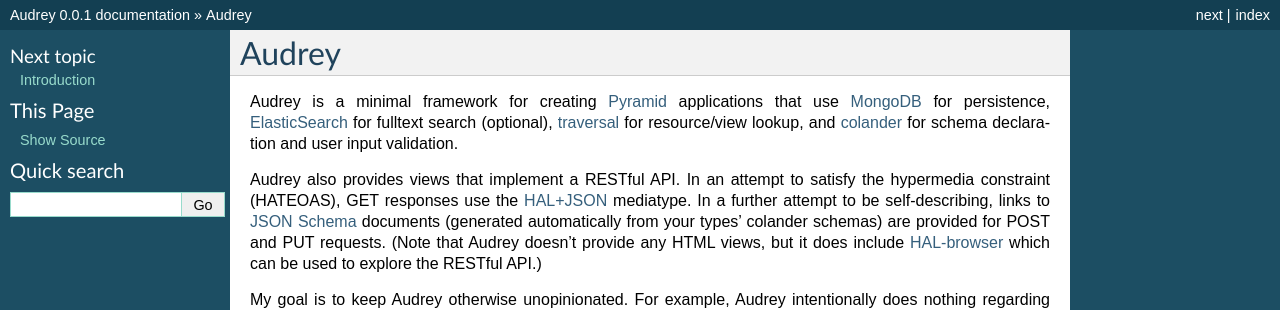
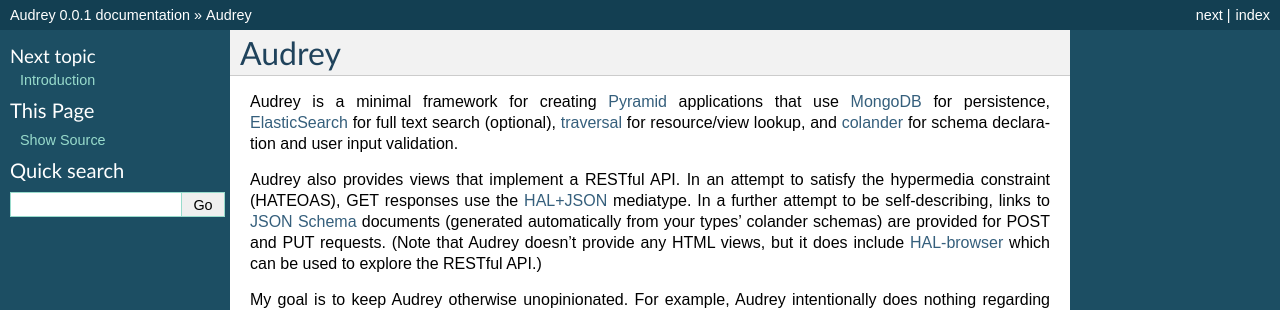
Before and after one commit to sbrauer/Audrey, a Sphinx documentation site: the page built from docs/source/index.rst, in a window 1280 px wide. Shown: the top 310 px of the page. Built offline with Sphinx 7.4.7, drawn with Linux system fonts in a browser that asks for light colours.

Commit message:
change "fulltext" to "full text"

```diff
--- a/docs/source/index.rst
+++ b/docs/source/index.rst
@@ -4,7 +4,7 @@
 Audrey is a minimal framework for creating
 `Pyramid <http://www.pylonsproject.org/>`_ applications that
 use `MongoDB <http://www.mongodb.org/>`_ for persistence,
-`ElasticSearch <http://www.elasticsearch.org/>`_ for fulltext
+`ElasticSearch <http://www.elasticsearch.org/>`_ for full text
 search (optional), `traversal <http://docs.pylonsproject.org/projects/pyramid/en/1.4-branch/narr/traversal.html>`_ for resource/view lookup, and
 `colander <http://pypi.python.org/pypi/colander>`_ for schema declaration
 and user input validation.
--- a/docs/source/install.rst
+++ b/docs/source/install.rst
@@ -24,7 +24,7 @@
         mkdir -p data
         bin/mongod --dbpath=data --rest
 
-3. ElasticSearch (optional; fulltext and cross-collection search won't work without it)
+3. ElasticSearch (optional; full text and cross-collection search won't work without it)
 
    If you don't already have an ElasticSearch server, install the latest production release from http://www.elasticsearch.org/download/
 
```
Also changed, not shown: README.md (+1 -1 lines).
